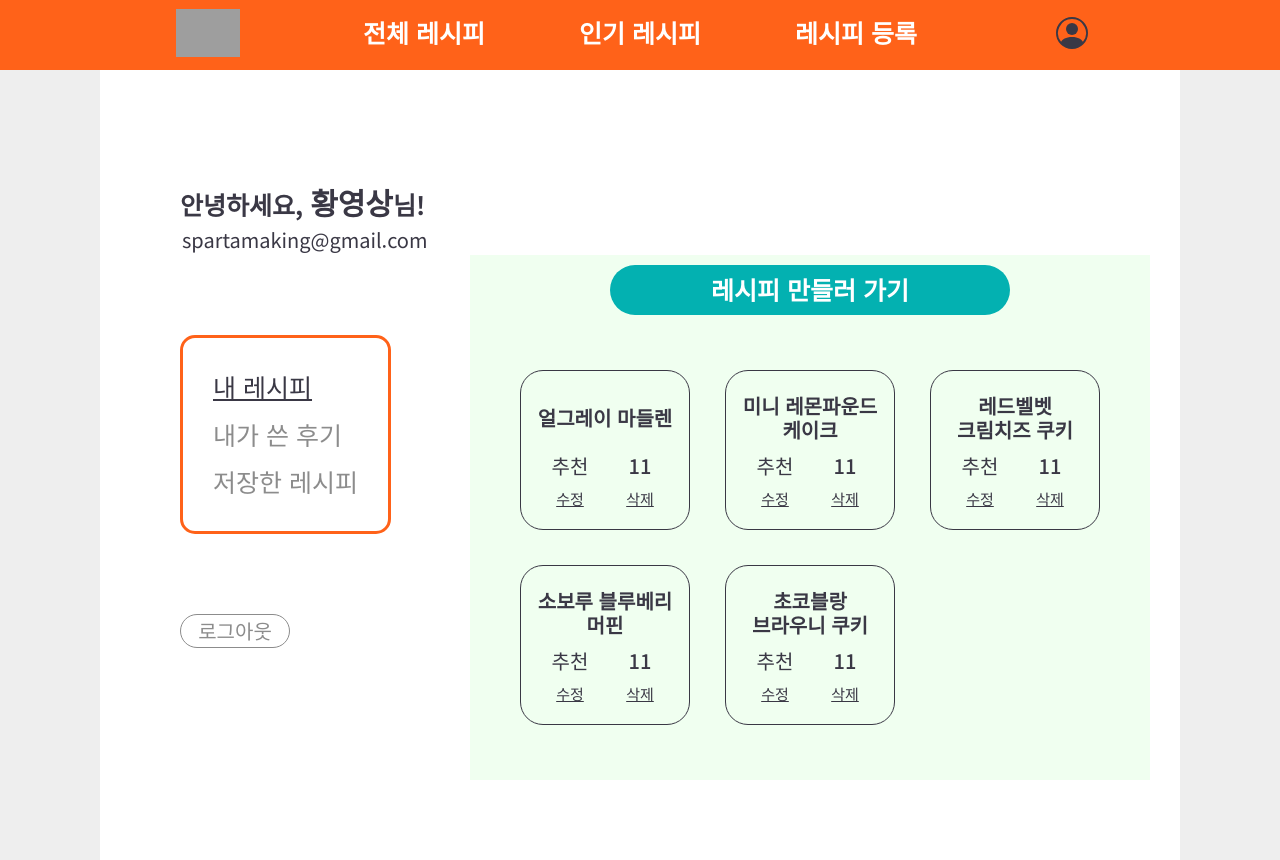
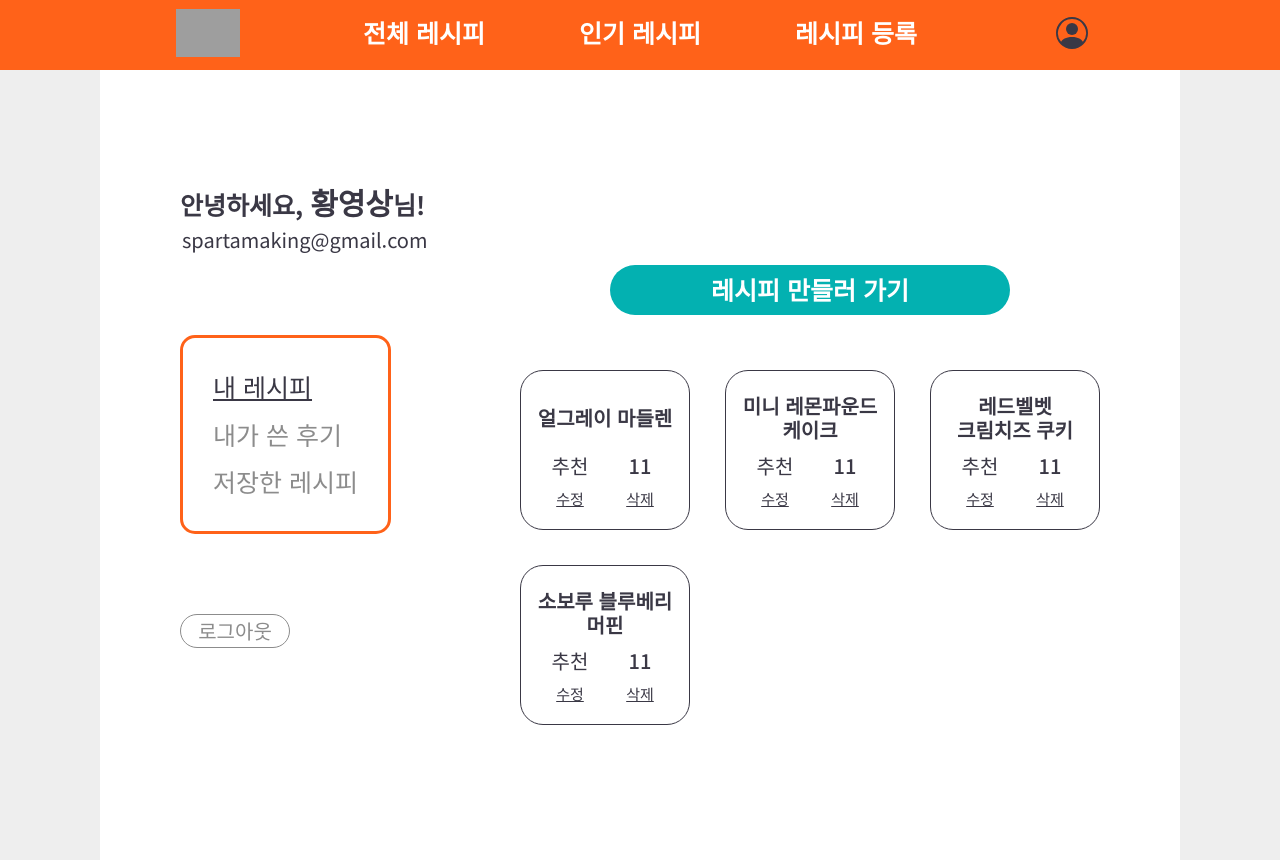
Before and after one commit to tunEmvegnomb/sparta-mc12th, a Flask app: page /mypage in a window 1280 px wide. Run offline with Flask 2, Linux system fonts and the light colour scheme; grey boxes are pictures that could not be loaded.

Commit message:
myreview third commit

```diff
--- a/static/css/mypage.css
+++ b/static/css/mypage.css
@@ -74,7 +74,6 @@
   flex-direction: column;
   align-items: center;
   padding: 0 50px;
-  background-color: honeydew;
 }
 
 .mypage-sec-col .new_recipe-btn {
--- a/templates/mylike.html
+++ b/templates/mylike.html
@@ -72,7 +72,6 @@
         <div class="mypage-sec-col">
           <div class="mylike-border"></div>
           <img src="/static/img/new_folder-icon.svg" class="new_folder-icon" />
-          <div>
 
           <div class="recipe-folder">
             <div class="folder-head">
@@ -161,7 +160,6 @@
               <i class="fa-regular fa-trash-can"></i>
             </div>
           </div>
-
         </div>
       </div>
     </main>
--- a/templates/mypage.html
+++ b/templates/mypage.html
@@ -110,17 +110,6 @@
               <span class="myrecipe-update">수정</span>
               <span class="myrecipe-remove">삭제</span>
             </div>
-                <div class="myrecipe-item">
-                  <a href="#" class="myrecipe-title"
-                    ><span>초코블랑 브라우니 쿠키</span></a
-                  >
-                  <span>추천</span>
-                  <span>11</span>
-                  <span class="myrecipe-update">수정</span>
-                  <span class="myrecipe-remove">삭제</span>
-                </div>
-              </div>
-            </div>
           </div>
         </div>
       </div>
```
Lines whose indentation alone changed are shown as unchanged.
